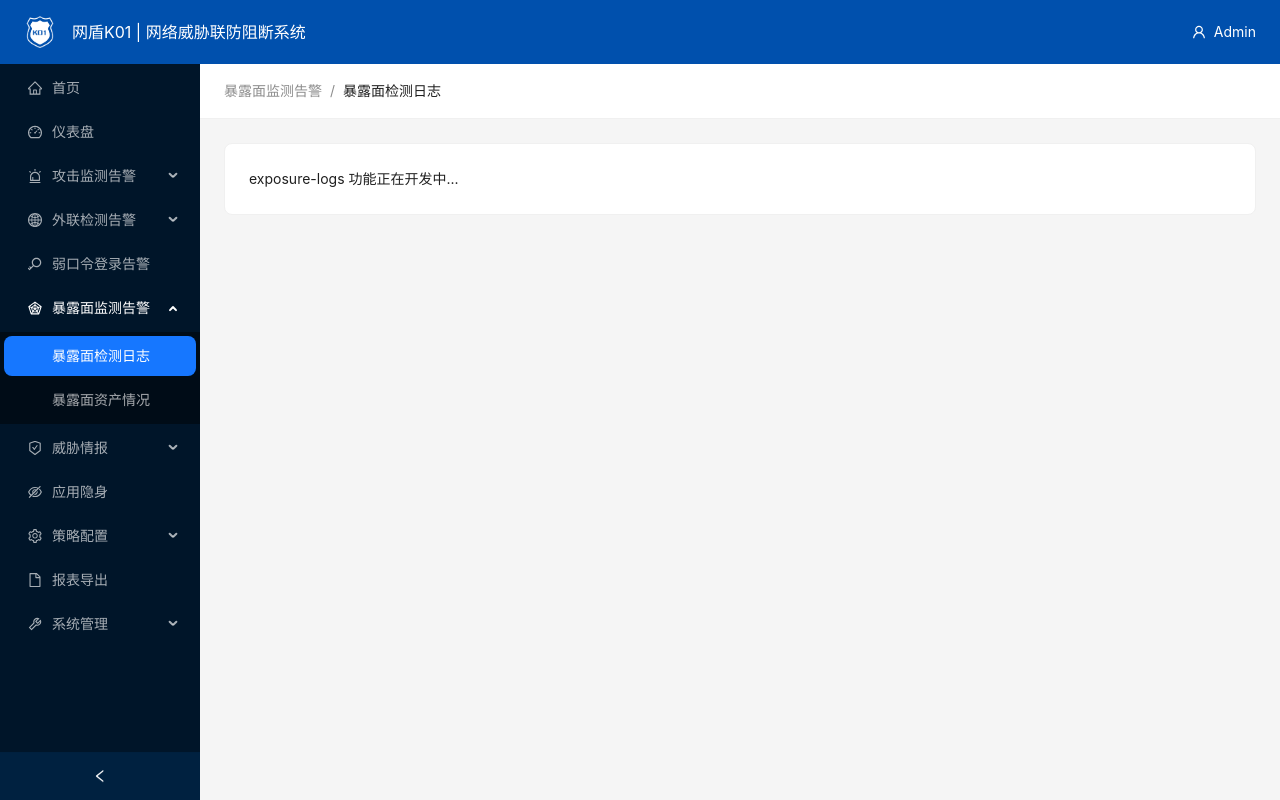
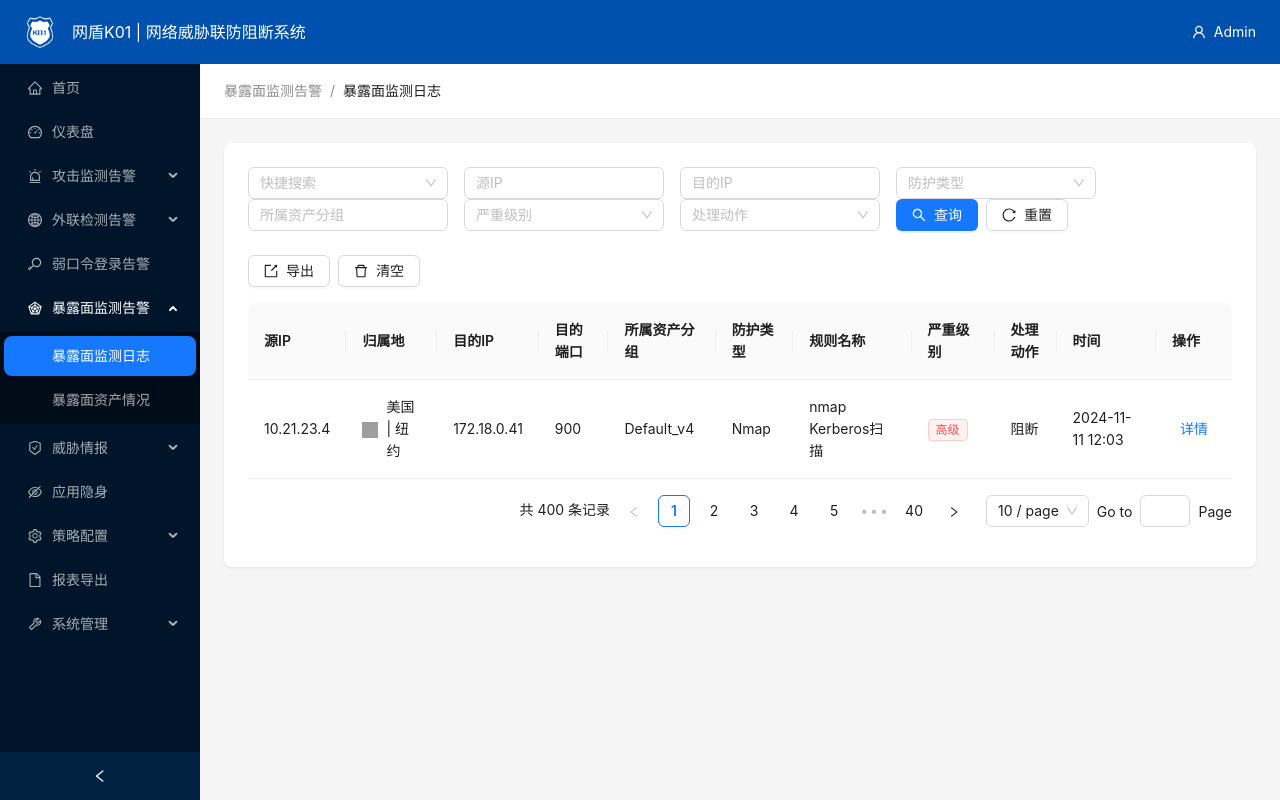
Before and after one commit to d4rk30/K1DESIGN, a React (Vite) app: page /exposure-logs in a window 1280 px wide. Built offline with nearby package versions, Linux system fonts and the light colour scheme; grey boxes are pictures that could not be loaded.

Commit message:
暴露面初步搭建

```diff
--- a/src/App.tsx
+++ b/src/App.tsx
@@ -3,6 +3,7 @@ import MainLayout from './layouts/MainLayout';
 import Dashboard from './pages/Dashboard';
 import License from './pages/License';
 import UnderDevelopment from './pages/UnderDevelopment';
+import ExposureDetectionLog from './pages/ExposureDetectionLog';
 
 function App() {
   return (
@@ -12,6 +13,7 @@ function App() {
           <Route index element={<Navigate to="/home" replace />} />
           <Route path="dashboard" element={<Dashboard />} />
           <Route path="license" element={<License />} />
+          <Route path="exposure-logs" element={<ExposureDetectionLog />} />
           <Route path="*" element={<UnderDevelopment />} />
         </Route>
       </Routes>
--- a/src/layouts/MainLayout.tsx
+++ b/src/layouts/MainLayout.tsx
@@ -91,7 +91,7 @@ const MainLayout = () => {
             children: [
                 {
                     key: 'exposure-logs',
-                    label: '暴露面检测日志',
+                    label: '暴露面监测日志',
                 },
                 {
                     key: 'exposure-assets',
--- a/src/pages/Dashboard.tsx
+++ b/src/pages/Dashboard.tsx
@@ -6,7 +6,6 @@ import {
     RiseOutlined, RightOutlined
 } from '@ant-design/icons';
 import ReactECharts from 'echarts-for-react';
-import { useState, useEffect } from 'react';
 
 // 统一的图表主题配置
 const chartTheme = {
--- /dev/null
+++ b/src/pages/ExposureDetectionLog.tsx
@@ -0,0 +1,209 @@
+import React from 'react';
+import { Card, Form, Input, Select, Button, Table, Space, Tag } from 'antd';
+import type { ColumnsType } from 'antd/es/table';
+import { SearchOutlined, ReloadOutlined, ExportOutlined, DeleteOutlined } from '@ant-design/icons';
+
+interface DataType {
+    key: string;
+    sourceIP: string;
+    location: string;
+    targetIP: string;
+    targetPort: number;
+    assetGroup: string;
+    protectionType: string;
+    ruleName: string;
+    riskLevel: string;
+    action: string;
+    time: string;
+}
+
+const { Option } = Select;
+
+const ExposureDetectionLog: React.FC = () => {
+    const [form] = Form.useForm();
+
+    // 模拟数据
+    const mockData: DataType[] = [
+        {
+            key: '1',
+            sourceIP: '10.21.23.4',
+            location: '美国 | 纽约',
+            targetIP: '172.18.0.41',
+            targetPort: 900,
+            assetGroup: 'Default_v4',
+            protectionType: 'Nmap',
+            ruleName: 'nmap Kerberos扫描',
+            riskLevel: '高级',
+            action: '阻断',
+            time: '2024-11-11 12:03'
+        },
+        // ... 其他数据项
+    ];
+
+    const columns: ColumnsType<DataType> = [
+        {
+            title: '源IP',
+            dataIndex: 'sourceIP',
+            key: 'sourceIP',
+        },
+        {
+            title: '归属地',
+            dataIndex: 'location',
+            key: 'location',
+            render: (text) => (
+                <Space>
+                    <img src="/path/to/flag" alt="flag" style={{ width: 16, height: 16 }} />
+                    {text}
+                </Space>
+            ),
+        },
+        {
+            title: '目的IP',
+            dataIndex: 'targetIP',
+            key: 'targetIP',
+        },
+        {
+            title: '目的端口',
+            dataIndex: 'targetPort',
+            key: 'targetPort',
+        },
+        {
+            title: '所属资产分组',
+            dataIndex: 'assetGroup',
+            key: 'assetGroup',
+        },
+        {
+            title: '防护类型',
+            dataIndex: 'protectionType',
+            key: 'protectionType',
+        },
+        {
+            title: '规则名称',
+            dataIndex: 'ruleName',
+            key: 'ruleName',
+        },
+        {
+            title: '严重级别',
+            dataIndex: 'riskLevel',
+            key: 'riskLevel',
+            render: (text) => (
+                <Tag color={text === '高级' ? 'error' : 'warning'}>{text}</Tag>
+            ),
+        },
+        {
+            title: '处理动作',
+            dataIndex: 'action',
+            key: 'action',
+        },
+        {
+            title: '时间',
+            dataIndex: 'time',
+            key: 'time',
+        },
+        {
+            title: '操作',
+            key: 'operation',
+            render: () => (
+                <Button type="link" size="small">
+                    详情
+                </Button>
+            ),
+        },
+    ];
+
+    const onFinish = (values: any) => {
+        console.log('Search form values:', values);
+    };
+
+    const handleReset = () => {
+        form.resetFields();
+    };
+
+    return (
+        <Card bordered={false}>
+            <Form
+                form={form}
+                name="exposure_log_search"
+                onFinish={onFinish}
+                layout="inline"
+                style={{ marginBottom: 24 }}
+            >
+                <Form.Item name="quickSearch" style={{ width: 200 }}>
+                    <Select placeholder="快捷搜索">
+                        <Option value="ip">IP</Option>
+                        <Option value="port">端口</Option>
+                        <Option value="rule">规则</Option>
+                    </Select>
+                </Form.Item>
+
+                <Form.Item name="sourceIP">
+                    <Input placeholder="源IP" style={{ width: 200 }} />
+                </Form.Item>
+
+                <Form.Item name="targetIP">
+                    <Input placeholder="目的IP" style={{ width: 200 }} />
+                </Form.Item>
+
+                <Form.Item name="protectionType">
+                    <Select placeholder="防护类型" style={{ width: 200 }}>
+                        <Option value="all">全部</Option>
+                        <Option value="nmap">Nmap</Option>
+                    </Select>
+                </Form.Item>
+
+                <Form.Item name="assetGroup">
+                    <Input placeholder="所属资产分组" style={{ width: 200 }} />
+                </Form.Item>
+
+                <Form.Item name="riskLevel">
+                    <Select placeholder="严重级别" style={{ width: 200 }}>
+                        <Option value="high">高级</Option>
+                        <Option value="medium">中级</Option>
+                        <Option value="low">低级</Option>
+                    </Select>
+                </Form.Item>
+
+                <Form.Item name="action">
+                    <Select placeholder="处理动作" style={{ width: 200 }}>
+                        <Option value="all">全部</Option>
+                        <Option value="block">阻断</Option>
+                        <Option value="monitor">监控</Option>
+                    </Select>
+                </Form.Item>
+
+                <Form.Item>
+                    <Space>
+                        <Button type="primary" htmlType="submit" icon={<SearchOutlined />}>
+                            查询
+                        </Button>
+                        <Button icon={<ReloadOutlined />} onClick={handleReset}>
+                            重置
+                        </Button>
+                    </Space>
+                </Form.Item>
+            </Form>
+
+            <div style={{ marginBottom: 16 }}>
+                <Space>
+                    <Button icon={<ExportOutlined />}>导出</Button>
+                    <Button icon={<DeleteOutlined />}>清空</Button>
+                </Space>
+            </div>
+
+            <Table
+                columns={columns}
+                dataSource={mockData}
+                pagination={{
+                    total: 400,
+                    current: 1,
+                    pageSize: 10,
+                    showSizeChanger: true,
+                    showQuickJumper: true,
+                    showTotal: (total) => `共 ${total} 条记录`,
+                }}
+            />
+        </Card>
+    );
+};
+
+export default ExposureDetectionLog;
```
Also changed, not shown: PRD/menu.md (+1 -1 lines).
